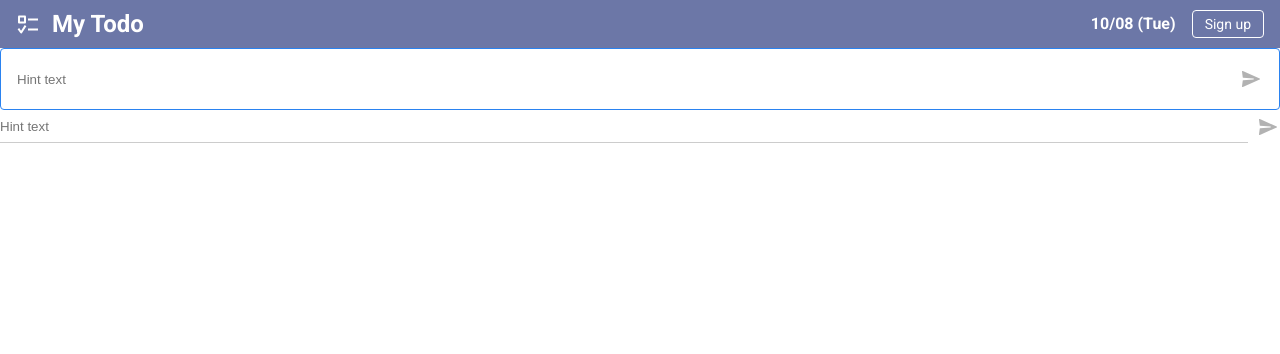
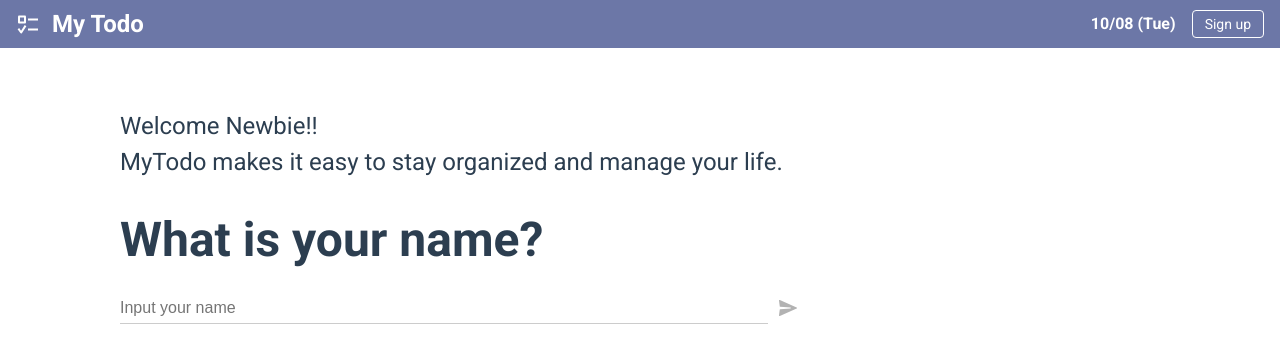
Before and after one commit to act-24-2nd-newbie/john-client, a React (Vite) app: page / in a window 1280 px wide. Shown: the top 354 px of the page. Built offline with nearby package versions, Linux system fonts and the light colour scheme.

Commit message:
add story 3, fix TextField comp css

```diff
--- a/src/components/TextField.module.css
+++ b/src/components/TextField.module.css
@@ -2,7 +2,6 @@
     display: flex;
     align-items: center;
     gap: 8px;
-    font-size: 16px;
     font-weight: 400;
     line-height: 24px;
 
@@ -12,7 +11,7 @@
         padding: 18px 16px;
 
         & .input-wrapper {
-            border-bottom: none;
+            box-shadow: none;
         }
 
     }
@@ -20,10 +19,10 @@
     &.no-border {
         & .input-wrapper {
             padding: 4px 0;
-            border-bottom: 1px solid #ccc;
+            box-shadow: inset 0 -1px #ccc;
 
             &:focus-within {
-                border-bottom: 1px solid #2a82f0;
+                box-shadow: inset 0 -1px #2a82f0;
             }
         }
     }
@@ -37,6 +36,7 @@
             flex: 1;
             height: 24px;
             border: none;
+            font-size: 16px;
 
             &:focus {
                 outline: none;
--- a/src/pages/Home.jsx
+++ b/src/pages/Home.jsx
@@ -1,10 +1,18 @@
 import TextField from "../components/TextField.jsx";
+import styles from "./Home.module.css"
 
 export default function Home() {
     return (
-        <>
-            <TextField showBorder/>
-            <TextField/>
-        </>
+        <div className={styles['home']}>
+            <div className={styles['welcome-message-wrapper']}>
+                {'Welcome Newbie!!\nMyTodo makes it easy to stay organized and manage your life.'}
+            </div>
+            <div className={styles['title-wrapper']}>
+                {'What is your name?'}
+            </div>
+            <div className={styles['text-field-wrapper']}>
+                <TextField placeholder={'Input your name'}/>
+            </div>
+        </div>
     )
 }
--- /dev/null
+++ b/src/pages/Home.module.css
@@ -0,0 +1,23 @@
+.home {
+    color: #2C3E50;
+    padding: 60px 120px;
+
+    .welcome-message-wrapper {
+        font-size: 24px;
+        font-weight: 400;
+        line-height: 36px;
+        white-space: pre-line;
+        padding-bottom: 24px;
+    }
+
+    .title-wrapper {
+        font-size: 48px;
+        font-weight: 700;
+        line-height: 72px;
+        padding-bottom: 16px;
+    }
+
+    .text-field-wrapper {
+        width: 680px;
+    }
+}
```
